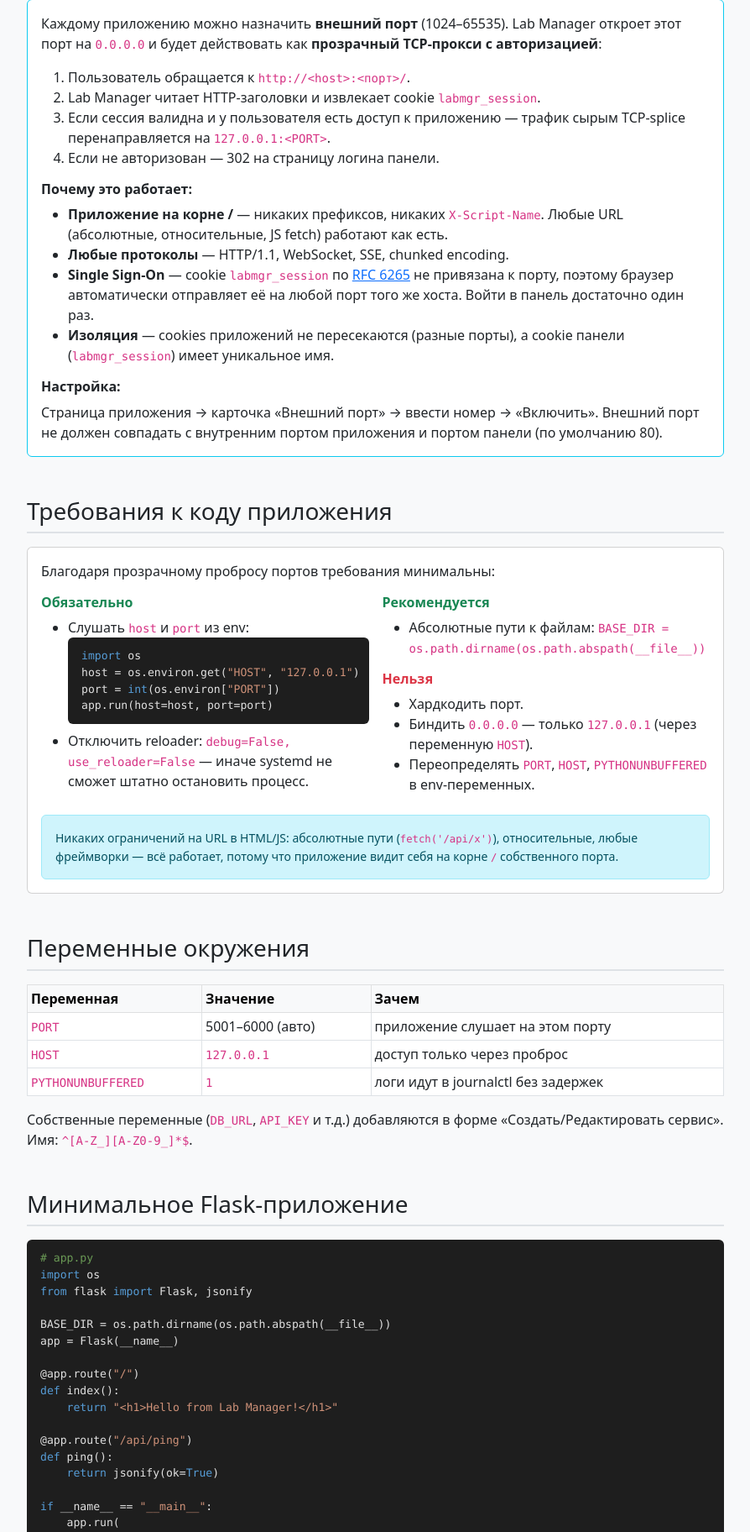
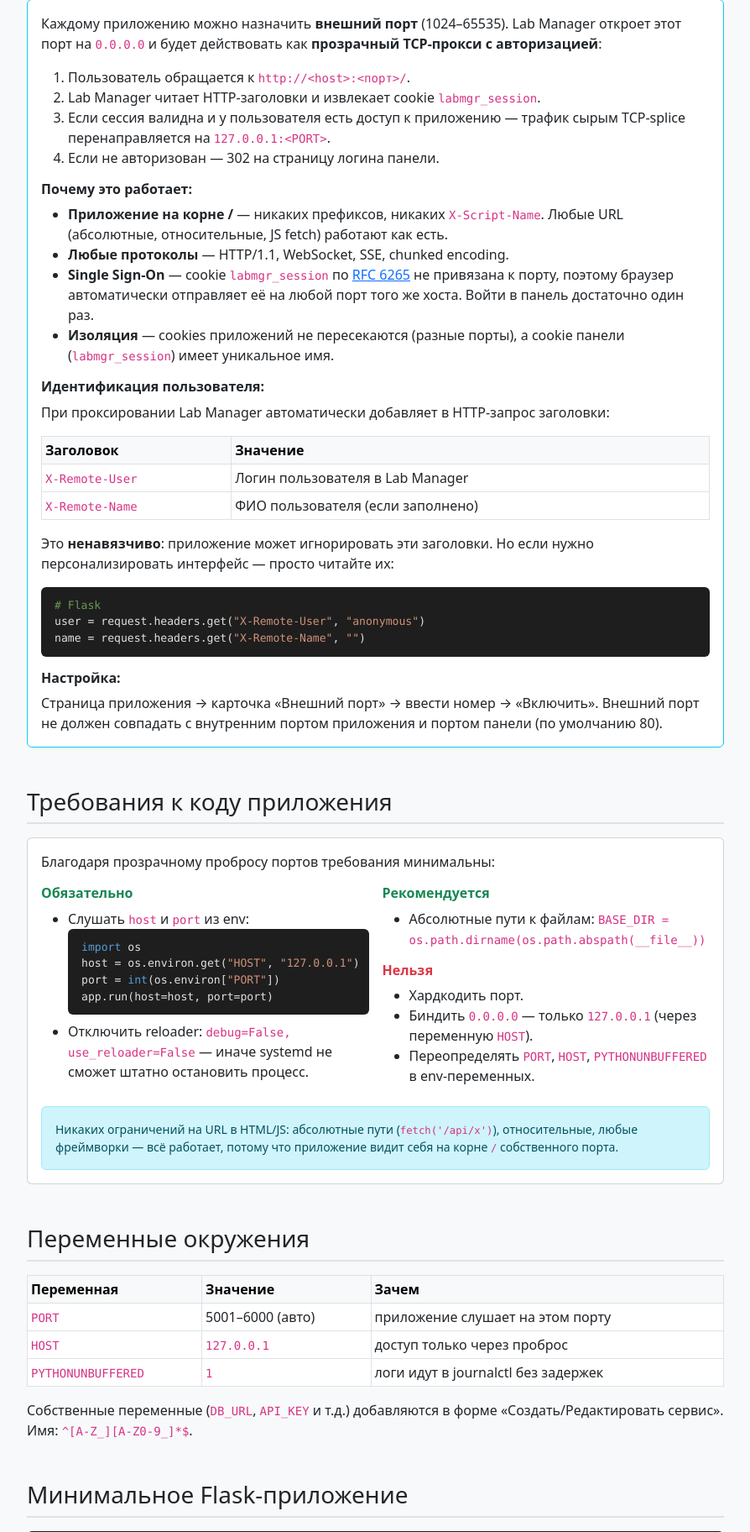
Before and after one commit to Aki-shin/Lab-Manager, a Flask app: page /help in a window 1280 px wide. Shown: the part 1337-3161 px from the top of the page at 84% size, without its empty margins (335-1229 px from the left). Run offline with Flask 3, Linux system fonts and the light colour scheme; the visitor is signed in with stand-in values (Sample User, id 1); data comes from the database, SQL or seed files in the repository; parts of the project's set-up code (start-up, migrations or seed data) failed here and were passed over.

Commit message:
User profiles, folder spaces, identity headers via forwarder
- Add full_name (ФИО) field to user accounts with DB migration
- Fix folder names with spaces (replace secure_filename with _safe_name)
- Fix user edit modal (move Bootstrap modals outside <table>)
- Inject X-Remote-User / X-Remote-Name headers through TCP forwarder
- Document identity headers in help page

Co-Authored-By: Claude Opus 4.6 <noreply@anthropic.com>

```diff
--- a/app/db.py
+++ b/app/db.py
@@ -9,6 +9,7 @@ CREATE TABLE IF NOT EXISTS users (
     id INTEGER PRIMARY KEY AUTOINCREMENT,
     username TEXT UNIQUE NOT NULL,
     password_hash TEXT NOT NULL,
+    full_name TEXT NOT NULL DEFAULT '',
     is_admin INTEGER NOT NULL DEFAULT 0,
     created_at TEXT NOT NULL DEFAULT CURRENT_TIMESTAMP
 );
@@ -39,11 +40,19 @@ def get_db():
         conn.close()
 
 
+def _migrate(conn):
+    """Добавляет колонки, которых нет в старых версиях БД."""
+    cols = {row[1] for row in conn.execute("PRAGMA table_info(users)").fetchall()}
+    if 'full_name' not in cols:
+        conn.execute("ALTER TABLE users ADD COLUMN full_name TEXT NOT NULL DEFAULT ''")
+
+
 def init_db():
     """Создаёт таблицы и bootstrap-админа при первом запуске."""
     os.makedirs(os.path.dirname(Config.DB_PATH), exist_ok=True)
     with get_db() as conn:
         conn.executescript(SCHEMA)
+        _migrate(conn)
     bootstrap_admin()
 
 
@@ -78,21 +87,21 @@ def get_user_by_id(user_id):
 def list_users():
     with get_db() as conn:
         rows = conn.execute(
-            "SELECT id, username, is_admin, created_at FROM users ORDER BY username"
+            "SELECT id, username, full_name, is_admin, created_at FROM users ORDER BY username"
         ).fetchall()
         return [dict(r) for r in rows]
 
 
-def create_user(username, password_hash, is_admin=False):
+def create_user(username, password_hash, is_admin=False, full_name=''):
     with get_db() as conn:
         cur = conn.execute(
-            "INSERT INTO users (username, password_hash, is_admin) VALUES (?, ?, ?)",
-            (username, password_hash, 1 if is_admin else 0)
+            "INSERT INTO users (username, password_hash, is_admin, full_name) VALUES (?, ?, ?, ?)",
+            (username, password_hash, 1 if is_admin else 0, full_name)
         )
         return cur.lastrowid
 
 
-def update_user(user_id, username=None, password_hash=None, is_admin=None):
+def update_user(user_id, username=None, password_hash=None, is_admin=None, full_name=None):
     fields, values = [], []
     if username is not None:
         fields.append("username = ?")
@@ -103,6 +112,9 @@ def update_user(user_id, username=None, password_hash=None, is_admin=None):
     if is_admin is not None:
         fields.append("is_admin = ?")
         values.append(1 if is_admin else 0)
+    if full_name is not None:
+        fields.append("full_name = ?")
+        values.append(full_name)
     if not fields:
         return
     values.append(user_id)
--- a/app/routes.py
+++ b/app/routes.py
@@ -6,7 +6,6 @@ from flask import (
     Blueprint, render_template, request, redirect, url_for, flash, session,
     Response, stream_with_context, jsonify, abort  # noqa: F401
 )
-from werkzeug.utils import secure_filename
 from werkzeug.security import check_password_hash, generate_password_hash
 from .config import Config
 from . import db
@@ -21,6 +20,21 @@ from .services import (
     RESERVED_ENV_KEYS
 )
 from . import port_forwarder
+
+
+def _safe_name(name):
+    """Санитизация имени приложения: запрет path traversal, но пробелы допустимы."""
+    if not name:
+        return None
+    # Убираем path-компоненты — только последний сегмент
+    name = name.replace('\\', '/').split('/')[-1]
+    # Запрет пустого, точки, двойных точек
+    if not name or name in ('.', '..'):
+        return None
+    # Запрет NUL-байтов
+    if '\x00' in name:
+        return None
+    return name
 
 
 def is_safe_redirect_url(url):
@@ -119,7 +133,7 @@ def help_page():
 @bp.route('/app/<name>')
 @admin_required
 def app_detail(name):
-    safe_name = secure_filename(name)
+    safe_name = _safe_name(name)
     app_data = get_app_status(safe_name, with_metrics=True)
     app_data['external_port'] = db.get_external_port(safe_name)
 
@@ -172,7 +186,7 @@ def _resolve_entry_cmd(app_path, entry_cmd):
 @bp.route('/create/<name>', methods=['POST'])
 @admin_required
 def create_service(name):
-    safe_name = secure_filename(name)
+    safe_name = _safe_name(name)
     app_path = os.path.join(Config.APPS_DIR, safe_name)
 
     custom_port = request.form.get('custom_port')
@@ -201,7 +215,7 @@ def create_service(name):
 @bp.route('/edit/<name>', methods=['GET', 'POST'])
 @admin_required
 def edit_service(name):
-    safe_name = secure_filename(name)
+    safe_name = _safe_name(name)
     app_path = os.path.join(Config.APPS_DIR, safe_name)
     config = parse_service_file(safe_name)
 
@@ -231,7 +245,7 @@ def edit_service(name):
 @bp.route('/action/<name>/<action>', methods=['POST'])
 @admin_required
 def service_action(name, action):
-    safe_name = secure_filename(name)
+    safe_name = _safe_name(name)
     if action not in ['start', 'stop', 'restart']:
         flash("Недопустимое действие", "warning")
         return redirect(url_for('main.app_detail', name=safe_name))
@@ -244,7 +258,7 @@ def service_action(name, action):
 @bp.route('/delete/<name>', methods=['POST'])
 @admin_required
 def delete_service(name):
-    safe_name = secure_filename(name)
+    safe_name = _safe_name(name)
 
     # Сначала останавливаем форвардер, если был, иначе порт останется занят
     port_forwarder.stop_forwarder(safe_name)
@@ -263,7 +277,7 @@ def delete_service(name):
 @bp.route('/diagnose/<name>')
 @admin_required
 def diagnose_app(name):
-    safe_name = secure_filename(name)
+    safe_name = _safe_name(name)
     report = run_diagnostic_test(safe_name)
     return render_template("diagnostic_result.html", name=safe_name, report=report)
 
@@ -343,7 +357,7 @@ def git_clone():
 @admin_required
 def git_pull(name):
     """git pull для существующего приложения + обновление зависимостей."""
-    safe_name = secure_filename(name)
+    safe_name = _safe_name(name)
     ok, msg = git_pull_app(safe_name)
     flash(msg, "success" if ok else "danger")
     if ok:
@@ -356,7 +370,7 @@ def git_pull(name):
 @admin_required
 def setup_env(name):
     """Ручная (пере)установка venv и зависимостей приложения."""
-    safe_name = secure_filename(name)
+    safe_name = _safe_name(name)
     ok, msg = setup_app_environment(safe_name)
     flash(f"Окружение: {msg}", "success" if ok else "danger")
     return redirect(url_for('main.app_detail', name=safe_name))
@@ -380,7 +394,7 @@ def set_external_port(name):
     Настраивает прозрачный внешний порт для приложения.
     Пустое поле или 'off' → отключить форвардер.
     """
-    safe_name = secure_filename(name)
+    safe_name = _safe_name(name)
     raw = (request.form.get('external_port') or '').strip()
 
     # Выключение
@@ -441,7 +455,7 @@ def set_external_port(name):
 @admin_required
 def logs_stream(name):
     """Server-Sent Events: стрим логов в реальном времени."""
-    safe_name = secure_filename(name)
+    safe_name = _safe_name(name)
 
     def generate():
         for chunk in stream_app_logs(safe_name):
@@ -463,7 +477,7 @@ def logs_stream(name):
 @admin_required
 def api_app_metrics(name):
     """JSON с метриками приложения для обновления на странице."""
-    safe_name = secure_filename(name)
+    safe_name = _safe_name(name)
     data = get_app_status(safe_name, with_metrics=True)
     return jsonify(data)
 
@@ -504,7 +518,8 @@ def users_create():
         flash('Пользователь с таким именем уже существует', 'danger')
         return redirect(url_for('main.users_list'))
 
-    db.create_user(username, generate_password_hash(password), is_admin=is_admin)
+    full_name = (request.form.get('full_name') or '').strip()
+    db.create_user(username, generate_password_hash(password), is_admin=is_admin, full_name=full_name)
     flash(f'Пользователь {username} создан', 'success')
     return redirect(url_for('main.users_list'))
 
@@ -518,8 +533,8 @@ def users_edit(user_id):
 
     new_password = request.form.get('password') or ''
     is_admin_form = request.form.get('is_admin')
-    # Чекбокс может отсутствовать — значит снимаем флаг
     new_is_admin = bool(is_admin_form)
+    full_name = (request.form.get('full_name') or '').strip()
 
     password_hash = None
     if new_password:
@@ -533,7 +548,7 @@ def users_edit(user_id):
         flash('Нельзя снять права у последнего администратора', 'danger')
         return redirect(url_for('main.users_list'))
 
-    db.update_user(user_id, password_hash=password_hash, is_admin=new_is_admin)
+    db.update_user(user_id, password_hash=password_hash, is_admin=new_is_admin, full_name=full_name)
     flash('Пользователь обновлён', 'success')
     return redirect(url_for('main.users_list'))
 
--- a/app/templates/help.html
+++ b/app/templates/help.html
@@ -197,7 +197,28 @@
                             cookie панели (<code>labmgr_session</code>) имеет уникальное имя.</li>
                     </ul>
 
-                    <h6 class="fw-bold">Настройка:</h6>
+                    <h6 class="fw-bold">Идентификация пользователя:</h6>
+                    <p>
+                        При проксировании Lab Manager автоматически добавляет в HTTP-запрос заголовки:
+                    </p>
+                    <table class="table table-sm table-bordered mb-3">
+                        <thead class="table-light">
+                            <tr><th>Заголовок</th><th>Значение</th></tr>
+                        </thead>
+                        <tbody>
+                            <tr><td><code>X-Remote-User</code></td><td>Логин пользователя в Lab Manager</td></tr>
+                            <tr><td><code>X-Remote-Name</code></td><td>ФИО пользователя (если заполнено)</td></tr>
+                        </tbody>
+                    </table>
+                    <p>
+                        Это <b>ненавязчиво</b>: приложение может игнорировать эти заголовки.
+                        Но если нужно персонализировать интерфейс — просто читайте их:
+                    </p>
+<pre class="code-block"><span class="comment"># Flask</span>
+user = request.headers.get(<span class="str">"X-Remote-User"</span>, <span class="str">"anonymous"</span>)
+name = request.headers.get(<span class="str">"X-Remote-Name"</span>, <span class="str">""</span>)</pre>
+
+                    <h6 class="fw-bold mt-3">Настройка:</h6>
                     <p class="mb-0">
                         Страница приложения &rarr; карточка &laquo;Внешний порт&raquo; &rarr;
                         ввести номер &rarr; &laquo;Включить&raquo;. Внешний порт не должен совпадать
```
Also changed, not shown: app/port_forwarder.py (+31 -12 lines), app/templates/users.html (+23 -9 lines).
